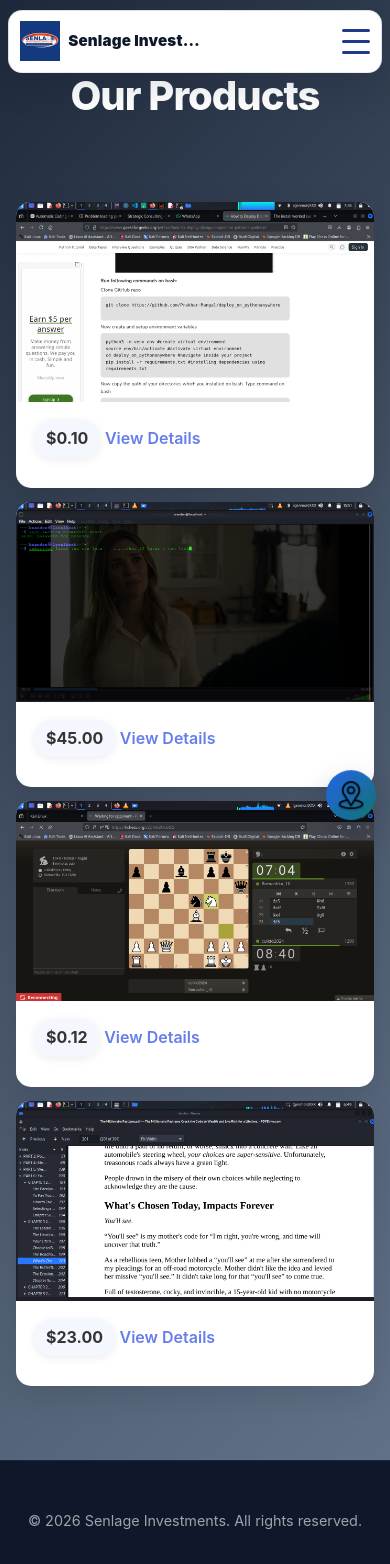
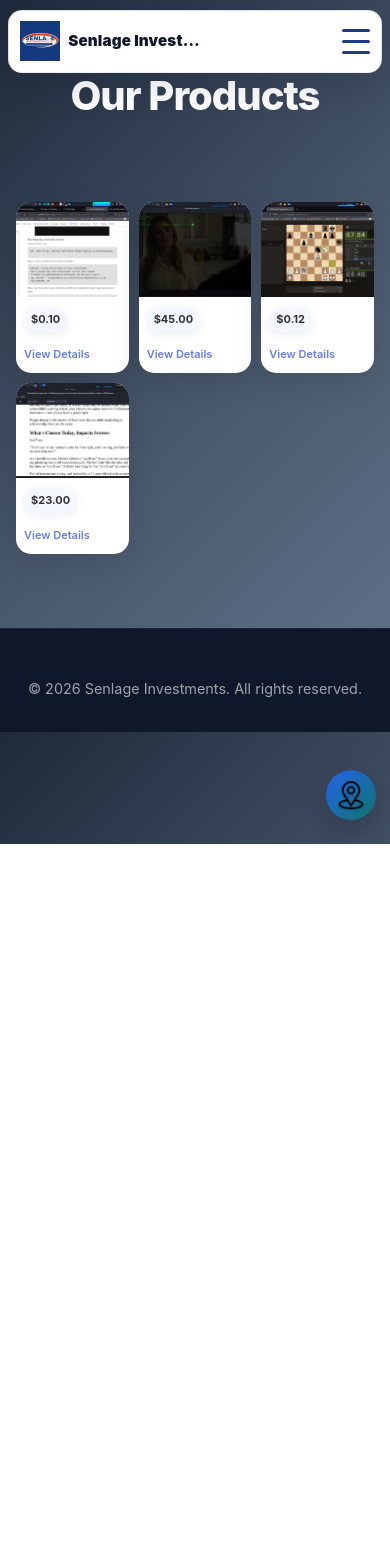
Before and after one commit to Ghost-Coder23/senlage, a Django app: page /products/ in a window 390 px wide. After the commit the page ends 844 px from the top, so only its background shows below. Run offline with Django 4.2, Linux system fonts and the light colour scheme; data comes from the database, SQL or seed files in the repository.

Commit message:
mobile responsive on the products page

```diff
--- a/static/css/tooplate-strategic-style.css
+++ b/static/css/tooplate-strategic-style.css
@@ -728,6 +728,15 @@ video {
 	justify-content: center;
 	font-size: 1.2rem;
 	flex-shrink: 0;
+}
+
+.feature-dot {
+	width: auto;
+	height: auto;
+	background: transparent;
+	color: #60a5fa;
+	font-size: 2rem;
+	line-height: 1;
 }
 
 .feature-text {
--- a/templates/pages/products.html
+++ b/templates/pages/products.html
@@ -84,8 +84,8 @@
     <style>
         .products-grid {
             display: grid;
-            grid-template-columns: repeat(auto-fit, minmax(260px, 1fr));
-            gap: 24px;
+            grid-template-columns: repeat(3, minmax(0, 1fr));
+            gap: 16px;
             padding: 10px 0;
         }
 
@@ -159,30 +159,54 @@
             font-size: 18px;
         }
 
-        @media (max-width: 700px) {
+        @media (min-width: 1200px) {
             .products-grid {
-                grid-template-columns: repeat(2, minmax(0, 1fr));
-                gap: 16px;
+                grid-template-columns: repeat(6, minmax(0, 1fr));
             }
 
             .product-image {
-                height: 180px;
+                height: 150px;
             }
 
             .product-content {
-                padding: 18px;
+                padding: 12px;
             }
 
             .product-price {
-                font-size: 16px;
-                padding: 6px 12px;
+                font-size: 14px;
+                padding: 5px 10px;
+            }
+        }
+
+        @media (max-width: 700px) {
+            .products-grid {
+                grid-template-columns: repeat(3, minmax(0, 1fr));
+                gap: 12px;
+            }
+
+            .product-image {
+                height: 120px;
+            }
+
+            .product-content {
+                padding: 10px;
+            }
+
+            .product-price {
+                font-size: 12px;
+                padding: 4px 8px;
+                margin-bottom: 8px;
+            }
+
+            .product-details-link {
+                font-size: 12px;
             }
         }
 
         @media (max-width: 520px) {
             .products-grid {
-                grid-template-columns: 1fr;
-                gap: 14px;
+                grid-template-columns: repeat(3, minmax(0, 1fr));
+                gap: 10px;
             }
 
             .product-card:hover {
@@ -190,7 +214,20 @@
             }
 
             .product-image {
-                height: 200px;
+                height: 95px;
+            }
+
+            .product-content {
+                padding: 8px;
+            }
+
+            .product-price {
+                font-size: 11px;
+                padding: 3px 7px;
+            }
+
+            .product-details-link {
+                font-size: 11px;
             }
         }
     </style>
```
Also changed, not shown: templates/pages/home.html (+4 -4 lines), templates/pages/product_detail.html (+15 -5 lines).
